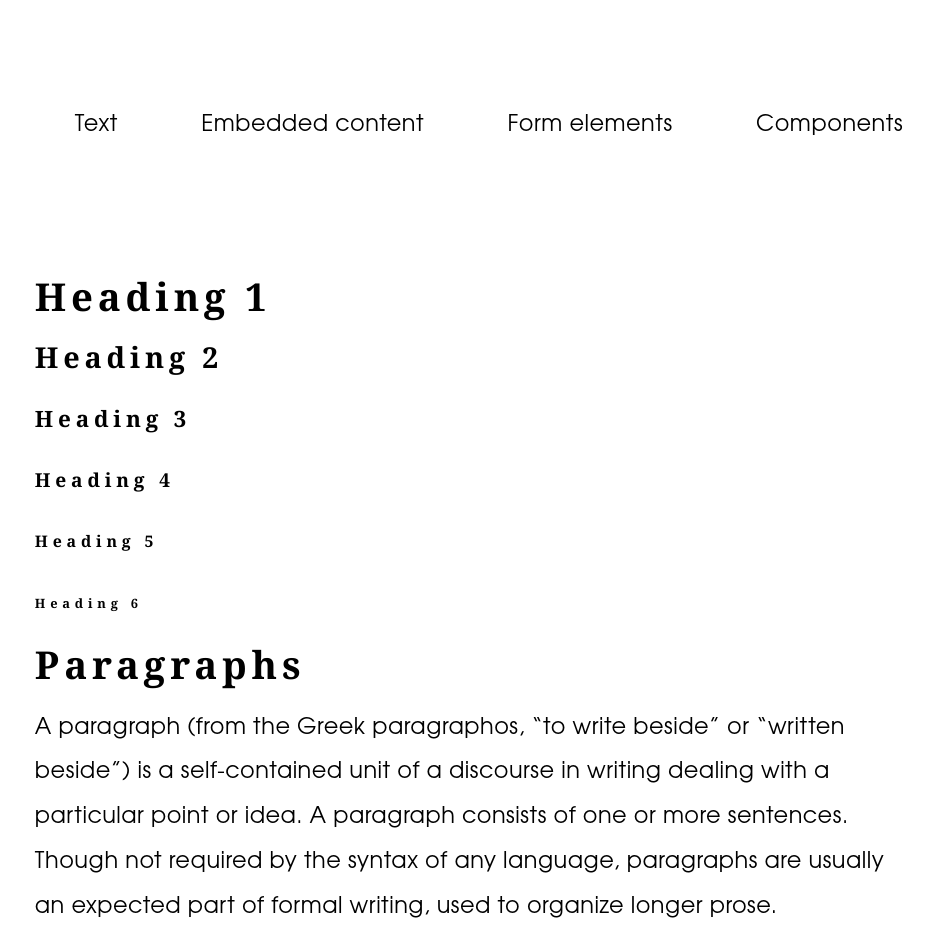
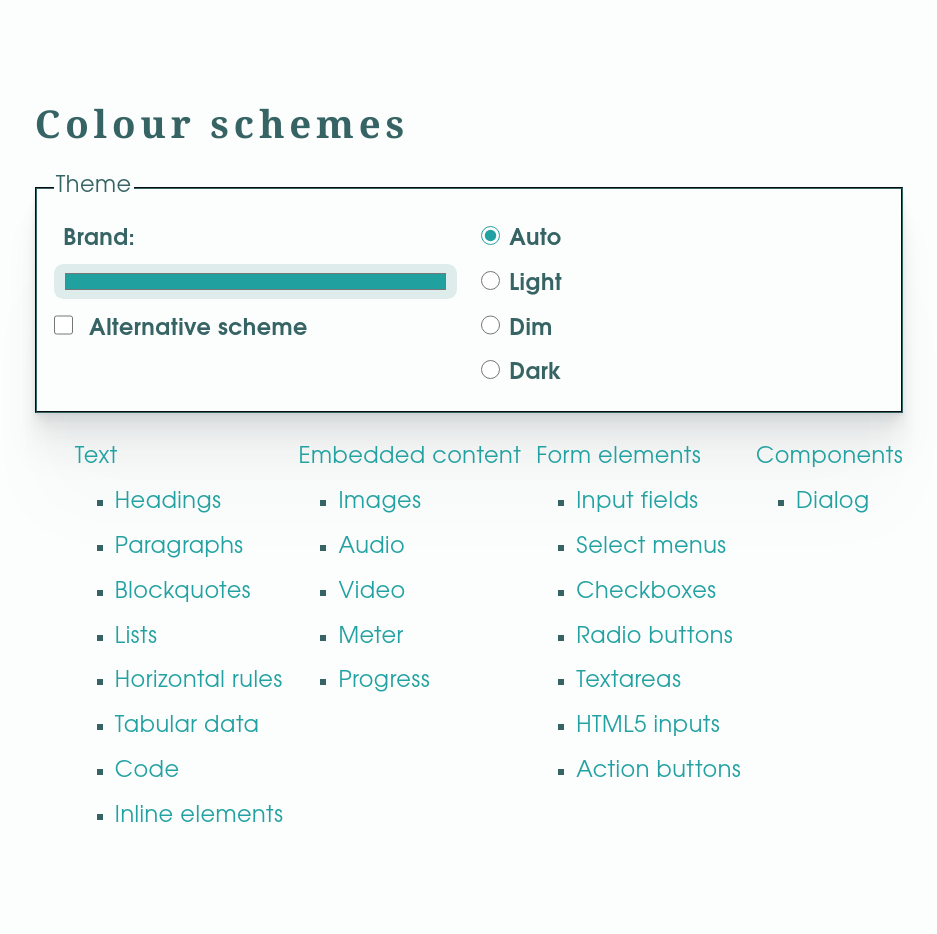
Before and after one commit to threkk/basecoat.css, a website: page dev/kitchensink.html in a window 1280 px wide. Shown: the top 934 px of the page, without its empty margins (171-1108 px from the left). Drawn offline with Linux system fonts and the light colour scheme; files that its build step writes are made by us from their sources; no server answers; files whose address does not match are found by name.

Commit message:
chore: code org

```diff
--- a/basecoat.css
+++ b/basecoat.css
@@ -1,7 +1,15 @@
-@import "./lib/_layouts.css";
-@import "./lib/_elements.css";
-@import "./lib/components/_codeblock.css";
-@import "./lib/_utilities.css";
-@import "./lib/_typography.css";
-@import "./lib/_variables.css";
-@import "./lib/colorschemes/_colorschemes.css";
+@import "./lib/_typography.css" ;
+@import "./lib/_elements.css" ;
+@import "./lib/_layouts.css" ;
+@import "./lib/_utilities.css" ;
+@import "./lib/_supporting-classes.css";
+
+/* Components */
+@import "./lib/components/_codeblock.css" ;
+
+/* Variables configuration */
+@import "./lib/_variables.css" ;
+@import "./lib/_variables.generated.css";
+/* Colorschemes */
+@import "./lib/colorschemes/_media-query.css";
+@import "./lib/colorschemes/_color-scheme.css" ;
--- a/dev/colour.html
+++ b/dev/colour.html
@@ -1,6 +1,5 @@
 <!doctype html>
 <html lang="en">
-
   <head>
     <title>Development pages</title>
     <meta charset="UTF-8" />
@@ -32,12 +31,12 @@
         background-color: var(--bc-brand);
       }
 
-    .text1 {
-      background-color: var(--bc-text1);
+      .fg1 {
+        background-color: var(--bc-fg1);
       }
 
-    .text2 {
-      background-color: var(--bc-text2);
+      .fg2 {
+        background-color: var(--bc-fg2);
       }
     </style>
   </head>
@@ -47,24 +46,56 @@
       <h1>Colour schemes</h1>
       <fieldset>
         <legend>Theme</legend>
-      <input type="color" name="brand" id="brand" value="#21A0A0" /><label for="brand">Brand</label><br />
-      <input type="radio" name="theme" id="auto" value="auto" checked="true" /><label for="auto">Auto</label>
-      <input type="radio" name="theme" id="light" value="light" /><label for="light">Light</label>
-      <input type="radio" name="theme" id="dim" value="dim" /><label for="dim">Dim</label>
-      <input type="radio" name="theme" id="dark" value="dark" /><label for="dark">Dark</label>
+        <div class="columns">
+          <p>
+            <label for="brand">Brand:</label>
+            <input type="color" name="brand" id="brand" value="#21A0A0" />
+            <input type="checkbox" name="alternative" id="alternative" />
+            <label for="alternative">Alternative scheme </label>
+          </p>
+          <ul>
+            <li>
+              <input
+                type="radio"
+                name="theme"
+                id="auto"
+                value="auto"
+                checked="true"
+              /><label for="auto">Auto</label>
+            </li>
+            <li>
+              <input type="radio" name="theme" id="light" value="light" /><label
+                for="light"
+                >Light</label
+              >
+            </li>
+            <li>
+              <input type="radio" name="theme" id="dim" value="dim" /><label
+                for="dim"
+                >Dim</label
+              >
+            </li>
+            <li>
+              <input type="radio" name="theme" id="dark" value="dark" /><label
+                for="dark"
+                >Dark</label
+              >
+            </li>
+          </ul>
+        </div>
       </fieldset>
       <article>
         <h2>Text</h2>
         <section>
-        <div class="text1">Text 1</div>
-        <div class="text2">Text 2</div>
+          <div class="fg1">Text 1</div>
+          <div class="fg2">Text 2</div>
         </section>
-      <h2>Surface</h2>
+        <h2>Surfaces</h2>
         <section>
-        <div class="surface1 shadow">Surface 1</div>
-        <div class="surface2 shadow">Surface 2</div>
-        <div class="surface3 shadow">Surface 3</div>
-        <div class="surface4 shadow">Surface 4</div>
+          <div class="scheme-1 shadow">Surface 1</div>
+          <div class="scheme-2 shadow">Surface 2</div>
+          <div class="scheme-3 shadow">Surface 3</div>
+          <div class="scheme-4 shadow">Surface 4</div>
         </section>
         <h2>Info, success, warning, error</h2>
         <section>
@@ -77,48 +108,5 @@
     </main>
   </body>
   <script type="text/javascript" src="./reload.js"></script>
-<script type="text/javascript">
-  const root = document.querySelector(":root");
-  document.getElementsByName("theme").forEach((radio) =>
-    radio.addEventListener("change", (e) => {
-      root.setAttribute("color-scheme", e.target.value);
-    }),
-  );
-
-  document.getElementById("brand").addEventListener("change", (e) => {
-    const hex = e.target.value;
-
-    // From https://css-tricks.com/converting-color-spaces-in-javascript/#aa-hex-to-hsl
-    const r = parseInt(`0x${hex[1]}${hex[2]}`) / 255;
-    const g = parseInt(`0x${hex[3]}${hex[4]}`) / 255;
-    const b = parseInt(`0x${hex[5]}${hex[6]}`) / 255;
-
-    let cmin = Math.min(r, g, b),
-      cmax = Math.max(r, g, b),
-      delta = cmax - cmin,
-      h = 0,
-      s = 0,
-      l = 0;
-
-    if (delta == 0) h = 0;
-    else if (cmax == r) h = ((g - b) / delta) % 6;
-    else if (cmax == g) h = (b - r) / delta + 2;
-    else h = (r - g) / delta + 4;
-
-    h = Math.round(h * 60);
-
-    if (h < 0) h += 360;
-
-    l = (cmax + cmin) / 2;
-    s = delta == 0 ? 0 : delta / (1 - Math.abs(2 * l - 1));
-    s = +(s * 100).toFixed(1);
-    l = +(l * 100).toFixed(1);
-
-    const root = document.querySelector(":root");
-    root.style.setProperty("--bc-brand-hue", h);
-    root.style.setProperty("--bc-brand-saturation", `${s}%`);
-    root.style.setProperty("--bc-brand-lightness", `${l}%`);
-  });
-</script>
-
+  <script type="text/javascript" src="./colour.js"></script>
 </html>
--- /dev/null
+++ b/dev/colour.js
@@ -0,0 +1,46 @@
+const root = document.querySelector(":root");
+document.getElementsByName("theme").forEach((radio) =>
+  radio.addEventListener("change", (e) => {
+    root.setAttribute("color-scheme", e.target.value);
+  }),
+);
+
+document.getElementById("alternative").addEventListener("change", (e) => {
+  const isChecked = e.target.checked;
+  if (isChecked) document.body.className = "alternative";
+  else document.body.className = "";
+});
+
+document.getElementById("brand").addEventListener("change", (e) => {
+  const hex = e.target.value;
+
+  // From https://css-tricks.com/converting-color-spaces-in-javascript/#aa-hex-to-hsl
+  const r = parseInt(`0x${hex[1]}${hex[2]}`) / 255;
+  const g = parseInt(`0x${hex[3]}${hex[4]}`) / 255;
+  const b = parseInt(`0x${hex[5]}${hex[6]}`) / 255;
+
+  let cmin = Math.min(r, g, b),
+    cmax = Math.max(r, g, b),
+    delta = cmax - cmin,
+    h = 0,
+    s = 0,
+    l = 0;
+
+  if (delta == 0) h = 0;
+  else if (cmax == r) h = ((g - b) / delta) % 6;
+  else if (cmax == g) h = (b - r) / delta + 2;
+  else h = (r - g) / delta + 4;
+
+  h = Math.round(h * 60);
+
+  if (h < 0) h += 360;
+
+  l = (cmax + cmin) / 2;
+  s = delta == 0 ? 0 : delta / (1 - Math.abs(2 * l - 1));
+  s = +(s * 100).toFixed(1);
+  l = +(l * 100).toFixed(1);
+
+  root.style.setProperty("--bc-brand-hue", h);
+  root.style.setProperty("--bc-brand-saturation", `${s}%`);
+  root.style.setProperty("--bc-brand-lightness", `${l}%`);
+});
--- a/dev/kitchensink.html
+++ b/dev/kitchensink.html
@@ -25,10 +25,6 @@
         padding: 0;
       }
       nav > ul > li > ul {
-        display: none;
-      }
-
-      nav > ul > li:hover > ul {
         display: block;
       }
     </style>
@@ -36,6 +32,48 @@
 
   <body>
     <header>
+      <h1>Colour schemes</h1>
+      <fieldset>
+        <legend>Theme</legend>
+        <div class="columns">
+          <p>
+            <label for="brand">Brand:</label>
+            <input type="color" name="brand" id="brand" value="#21A0A0" />
+            <input type="checkbox" name="alternative" id="alternative" />
+            <label for="alternative">Alternative scheme </label>
+          </p>
+          <ul>
+            <li>
+              <input
+                type="radio"
+                name="theme"
+                id="auto"
+                value="auto"
+                checked="true"
+              /><label for="auto">Auto</label>
+            </li>
+            <li>
+              <input type="radio" name="theme" id="light" value="light" /><label
+                for="light"
+                >Light</label
+              >
+            </li>
+            <li>
+              <input type="radio" name="theme" id="dim" value="dim" /><label
+                for="dim"
+                >Dim</label
+              >
+            </li>
+            <li>
+              <input type="radio" name="theme" id="dark" value="dark" /><label
+                for="dark"
+                >Dark</label
+              >
+            </li>
+          </ul>
+        </div>
+      </fieldset>
+
       <nav role="navigation">
         <ul>
           <li>
@@ -500,7 +538,12 @@ p q r s t u v w x y z { | } ~ </pre
               </li>
               <li>
                 <label for="checkbox3"
-                  ><input id="checkbox3" name="checkbox" type="checkbox" disabled />
+                  ><input
+                    id="checkbox3"
+                    name="checkbox"
+                    type="checkbox"
+                    disabled
+                  />
                   Choice C</label
                 >
               </li>
@@ -529,7 +572,13 @@ p q r s t u v w x y z { | } ~ </pre
               </li>
               <li>
                 <label for="radio3"
-                  ><input id="radio3" name="radio" type="radio" class="radio" disabled />
+                  ><input
+                    id="radio3"
+                    name="radio"
+                    type="radio"
+                    class="radio"
+                    disabled
+                  />
                   Option 3</label
                 >
               </li>
@@ -595,4 +644,5 @@ p q r s t u v w x y z { | } ~ </pre
     </main>
   </body>
   <script type="text/javascript" src="./reload.js"></script>
+  <script type="text/javascript" src="./colour.js"></script>
 </html>
--- /dev/null
+++ b/lib/_supporting-classes.css
@@ -0,0 +1,43 @@
+/* Class combinations */
+/* From https://web.dev/articles/building/a-color-scheme#accessible_colors */
+:where(.alternative) {
+  --bc-fg: var(--bc-fg1);
+  --bc-bg-main: var(--bc-bg3);
+  --bc-bg-alt: var(--bc-bg4);
+}
+
+:where(.info):not(input) {
+  background-color: var(--bc-info);
+}
+
+:where(.success):not(input) {
+  background-color: var(--bc-success);
+}
+
+:where(.warning):not(input) {
+  background-color: var(--bc-warning);
+}
+
+:where(.error):not(input) {
+  background-color: var(--bc-error);
+}
+
+:where(input.info) {
+  border: solid 2px var(--bc-info);
+}
+
+:where(input.success) {
+  border: solid 2px var(--bc-success);
+}
+
+:where(input.warning) {
+  border: solid 2px var(--bc-warning);
+}
+
+:where(input.error) {
+  border: solid 2px var(--bc-error);
+}
+
+:where(.shadow) {
+  box-shadow: var(--bc-shadow);
+}
--- a/lib/_variables.css
+++ b/lib/_variables.css
@@ -21,9 +21,48 @@
   --bc-element-spacing: 1.2rem;
   --bc-radius: 0.5rem;
 
-  /* COLOURS */
   /* Brand color: Light sea gree == hsl(180, 66%, 38%) */
   --bc-brand-hue: 180;
   --bc-brand-saturation: 66%;
   --bc-brand-lightness: 38%;
+  --bc-brand: hsl(
+    var(--bc-brand-hue),
+    var(--bc-brand-saturation),
+    var(--bc-brand-lightness)
+  );
+
+  /* fg1 matches well with bg3 and bg4 */
+  /* fg2 matches well with bg1 and bg2 */
+  --bc-fg1: hsl(var(--bc-brand-hue) var(--bc-brand-saturation) 10%);
+  --bc-fg2: hsl(var(--bc-brand-hue) 30% 30%);
+  --bc-bg1: hsl(var(--bc-brand-hue) 25% 90%);
+  --bc-bg2: hsl(var(--bc-brand-hue) 20% 99%);
+  --bc-bg3: hsl(var(--bc-brand-hue) 20% 92%);
+  --bc-bg4: hsl(var(--bc-brand-hue) 20% 85%);
+
+  --bc-bg-shadow: var(--bc-brand-hue) 10% 20%;
+  --bc-shadow-strength: 0.02;
+
+  --bc-info: hsl(203 var(--bc-brand-saturation) 75%);
+  --bc-success: hsl(120 var(--bc-brand-saturation) 75%);
+  --bc-warning: hsl(40 var(--bc-brand-saturation) 75%);
+  --bc-error: hsl(2 var(--bc-brand-saturation) 75%);
+
+  /* Semantic variables */
+  --bc-fg: var(--bc-fg2);
+  --bc-bg-main: var(--bc-bg2);
+  --bc-bg-alt: var(--bc-bg1);
+
+  --bc-link: var(--bc-brand);
+  --bc-shadow: 0 2.8px 2.2px
+      hsl(var(--bc-bg-shadow) / calc(var(--bc-shadow-strength) + 0.03)),
+    0 6.7px 5.3px
+      hsl(var(--bc-bg-shadow) / calc(var(--bc-shadow-strength) + 0.01)),
+    0 12.5px 10px
+      hsl(var(--bc-bg-shadow) / calc(var(--bc-shadow-strength) + 0.02)),
+    0 22.3px 17.9px
+      hsl(var(--bc-bg-shadow) / calc(var(--bc-shadow-strength) + 0.02)),
+    0 41.8px 33.4px
+      hsl(var(--bc-bg-shadow) / calc(var(--bc-shadow-strength) + 0.03)),
+    0 100px 80px hsl(var(--bc-bg-shadow) / var(--bc-shadow-strength));
 }
--- a/lib/_variables.generated.css
+++ b/lib/_variables.generated.css
@@ -1,12 +1,9 @@
 :root {
-/* COMPUTED VARIABLES */
+  /* COMPUTED VARIABLES */
   /* Used for automatic light/dark/dim theme creation */
   /* Do not touch unless you know what you are doing */
-  /* Dark and dim variations */
-  --bc-brand-saturation-dark: calc(var(--bc-brand-saturation) / 2);
-  --bc-brand-lightness-dark: calc(var(--bc-brand-lightness) / 1.5);
-  --bc-brand-saturation-dim: calc(var(--bc-brand-saturation) / 1.25);
-  --bc-brand-lightness-dim: calc(var(--bc-brand-lightness) / 1.25);
+  /* Loosely based on https://web.dev/articles/building/a-color-scheme */
+  /* and https://unifyned.com/colors.html */
 
   /* Light scheme */
   --bc-brand-light: hsl(
@@ -24,6 +21,17 @@
   --bc-bg-shadow-light: var(--bc-brand-hue) 10% 20%;
   --bc-shadow-strength-light: 0.02;
 
+  --bc-info-light: hsl(203 var(--bc-brand-saturation) 75%);
+  --bc-success-light: hsl(120 var(--bc-brand-saturation) 75%);
+  --bc-warning-light: hsl(40 var(--bc-brand-saturation) 75%);
+  --bc-error-light: hsl(2 var(--bc-brand-saturation) 75%);
+
+  /* DARK AND DIM VARIATIONS */
+  --bc-brand-saturation-dark: calc(var(--bc-brand-saturation) / 2);
+  --bc-brand-lightness-dark: calc(var(--bc-brand-lightness) / 1.5);
+  --bc-brand-saturation-dim: calc(var(--bc-brand-saturation) / 1.25);
+  --bc-brand-lightness-dim: calc(var(--bc-brand-lightness) / 1.25);
+
   /* Dark scheme */
   --bc-brand-dark: hsl(
     var(--bc-brand-hue) var(--bc-brand-saturation-dark)
@@ -32,13 +40,18 @@
   --bc-fg1-dark: hsl(var(--bc-brand-hue) var(--bc-brand-saturation) 95%);
   --bc-fg2-dark: hsl(var(--bc-brand-hue) 5% 65%);
 
-  --bc-bg1-dark: hsl(var(--bc-brand-hue) 10% 10%);
-  --bc-bg2-dark: hsl(var(--bc-brand-hue) 10% 15%);
-  --bc-bg3-dark: hsl(var(--bc-brand-hue) 5% 20%);
-  --bc-bg4-dark: hsl(var(--bc-brand-hue) 5% 25%);
+  --bc-bg1-dark: hsl(var(--bc-brand-hue) 10% 15%);
+  --bc-bg2-dark: hsl(var(--bc-brand-hue) 10% 20%);
+  --bc-bg3-dark: hsl(var(--bc-brand-hue) 5% 25%);
+  --bc-bg4-dark: hsl(var(--bc-brand-hue) 5% 30%);
 
-  --bc-bg-shadow-dark: var(--bc-brand-hue) 50% 3%;
+  --bc-bg-shadow-dark: var(--bc-brand-hue) 50% 8%;
   --bc-shadow-strength-dark: 0.8;
+
+  --bc-info-dark: hsl(203 var(--bc-brand-saturation-dark) 30%);
+  --bc-success-dark: hsl(120 var(--bc-brand-saturation-dark) 30%);
+  --bc-warning-dark: hsl(40 var(--bc-brand-saturation-dark) 30%);
+  --bc-error-dark: hsl(2 var(--bc-brand-saturation-dark) 30%);
 
   /* Dim scheme */
   --bc-brand-dim: hsl(
@@ -48,12 +61,16 @@
   --bc-fg1-dim: hsl(var(--bc-brand-hue) 15% 75%);
   --bc-fg2-dim: hsl(var(--bc-brand-hue) 10% 61%);
 
-  --bc-bg1-dim: hsl(var(--bc-brand-hue) 10% 20%);
-  --bc-bg2-dim: hsl(var(--bc-brand-hue) 10% 25%);
-  --bc-bg3-dim: hsl(var(--bc-brand-hue) 5% 30%);
-  --bc-bg4-dim: hsl(var(--bc-brand-hue) 5% 35%);
+  --bc-bg1-dim: hsl(var(--bc-brand-hue) 10% 25%);
+  --bc-bg2-dim: hsl(var(--bc-brand-hue) 10% 30%);
+  --bc-bg3-dim: hsl(var(--bc-brand-hue) 5% 35%);
+  --bc-bg4-dim: hsl(var(--bc-brand-hue) 5% 40%);
 
-  --bc-bg-shadow-dim: var(--bc-brand-hue) 30% 13%;
+  --bc-bg-shadow-dim: var(--bc-brand-hue) 30% 16%;
   --bc-shadow-strength-dim: 0.2;
 
+  --bc-info-dim: hsl(203 var(--bc-brand-saturation-dim) 40%);
+  --bc-success-dim: hsl(120 var(--bc-brand-saturation-dim) 40%);
+  --bc-warning-dim: hsl(40 var(--bc-brand-saturation-dim) 40%);
+  --bc-error-dim: hsl(2 var(--bc-brand-saturation-dim) 40%);
 }
--- a/lib/colorschemes/_classes.css
+++ /dev/null
@@ -1,73 +0,0 @@
-/* Other variables */
-:where(:root) {
-  --bc-link: var(--bc-brand);
-  --bc-shadow: 0 2.8px 2.2px
-      hsl(var(--bc-bg-shadow) / calc(var(--bc-shadow-strength) + 0.03)),
-    0 6.7px 5.3px
-      hsl(var(--bc-bg-shadow) / calc(var(--bc-shadow-strength) + 0.01)),
-    0 12.5px 10px
-      hsl(var(--bc-bg-shadow) / calc(var(--bc-shadow-strength) + 0.02)),
-    0 22.3px 17.9px
-      hsl(var(--bc-bg-shadow) / calc(var(--bc-shadow-strength) + 0.02)),
-    0 41.8px 33.4px
-      hsl(var(--bc-bg-shadow) / calc(var(--bc-shadow-strength) + 0.03)),
-    0 100px 80px hsl(var(--bc-bg-shadow) / var(--bc-shadow-strength));
-}
-
-/* Class combinations */
-/* From https://web.dev/articles/building/a-color-scheme#accessible_colors */
-:where(.scheme-1) {
-  background-color: var(--bc-bg1);
-  color: var(--bc-fg2);
-}
-
-:where(.scheme-2) {
-  background-color: var(--bc-bg2);
-  color: var(--bc-fg2);
-}
-
-:where(.scheme-3) {
-  background-color: var(--bc-bg3);
-  color: var(--bc-fg1);
-}
-
-:where(.scheme-4) {
-  background-color: var(--bc-bg4);
-  color: var(--bc-fg1);
-}
-
-:where(.info):not(input) {
-  background-color: var(--bc-info);
-}
-
-:where(.success):not(input) {
-  background-color: var(--bc-success);
-}
-
-:where(.warning):not(input) {
-  background-color: var(--bc-warning);
-}
-
-:where(.error):not(input) {
-  background-color: var(--bc-error);
-}
-
-:where(input.info) {
-  border: solid 2px var(--bc-info);
-}
-
-:where(input.success) {
-  border: solid 2px var(--bc-success);
-}
-
-:where(input.warning) {
-  border: solid 2px var(--bc-warning);
-}
-
-:where(input.error) {
-  border: solid 2px var(--bc-error);
-}
-
-:where(.shadow) {
-  box-shadow: var(--bc-shadow);
-}
--- a/lib/colorschemes/_color-scheme.css
+++ b/lib/colorschemes/_color-scheme.css
@@ -1,5 +1,5 @@
 /* Colour scheme overwrite */
-[color-scheme="light"] {
+[color-scheme="light"], :where(.light) {
   color-scheme: light;
 
   --bc-brand: var(--bc-brand-light);
@@ -12,55 +12,36 @@
   --bc-bg-shadow: var(--bc-bg-shadow-light);
   --bc-shadow-strength: var(--bc-shadow-strength-light);
 
-  /* Default scheme */
-  --bc-fg: var(--bc-fg2);
-  --bc-bg-main: var(--bc-bg2);
-  --bc-bg-alt: var(--bc-bg1);
-
-  & .alternative {
-    --bc-fg: var(--bc-fg1);
-    --bc-bg-main: var(--bc-bg3);
-    --bc-bg-alt: var(--bc-bg4);
-  }
-
-  --bc-info: hsl(203 var(--bc-brand-saturation) 75%);
-  --bc-success: hsl(120 var(--bc-brand-saturation) 75%);
-  --bc-warning: hsl(40 var(--bc-brand-saturation) 75%);
-  --bc-error: hsl(2 var(--bc-brand-saturation) 75%);
+  --bc-info: var(--bc-info-light);
+  --bc-success: var(--bc-success-light);
+  --bc-warning: var(--bc-warning-light);
+  --bc-error: var(--bc-error-light);
 }
 
-[color-scheme="dim"] {
+[color-scheme="dim"], :where(.dim) {
   color-scheme: dark;
 
-  --bc-brand: var(--bc-brand-dim);
-  --bc-fg1: var(--bc-fg1-dim);
-  --bc-fg2: var(--bc-fg2-dim);
-  --bc-bg1: var(--bc-bg1-dim);
-  --bc-bg2: var(--bc-bg2-dim);
-  --bc-bg3: var(--bc-bg3-dim);
-  --bc-bg4: var(--bc-bg4-dim);
-  --bc-bg-shadow: var(--bc-bg-shadow-dim);
-  --bc-shadow-strength: var(--bc-shadow-strength-dim);
+  --bc-brand: var(--bc-brand-dim, var(--bc-brand-dark));
+  --bc-fg1: var(--bc-fg1-dim, var(--bc-fg1-dark));
+  --bc-fg2: var(--bc-fg2-dim, var(--bc-fg2-dark));
+  --bc-bg1: var(--bc-bg1-dim, var(--bc-bg1-dark));
+  --bc-bg2: var(--bc-bg2-dim, var(--bc-bg2-dark));
+  --bc-bg3: var(--bc-bg3-dim, var(--bc-bg3-dark));
+  --bc-bg4: var(--bc-bg4-dim, var(--bc-bg4-dark));
+  --bc-bg-shadow: var(--bc-bg-shadow-dim, var(--bc-bg-shadow-dark));
+  --bc-shadow-strength: var(
+    --bc-shadow-strength-dim,
+    var(--bc-shadow-strength-dark)
+  );
 
-  /* Default scheme */
-  --bc-fg: var(--bc-fg2);
-  --bc-bg-main: var(--bc-bg1);
-  --bc-bg-alt: var(--bc-bg2);
-
-  & .alternative {
-    --bc-fg: var(--bc-fg1);
-    --bc-bg-main: var(--bc-bg3);
-    --bc-bg-alt: var(--bc-bg4);
-  }
-
-  --bc-info: hsl(203 var(--bc-brand-saturation-dim) 40%);
-  --bc-success: hsl(120 var(--bc-brand-saturation-dim) 40%);
-  --bc-warning: hsl(40 var(--bc-brand-saturation-dim) 40%);
-  --bc-error: hsl(2 var(--bc-brand-saturation-dim) 40%);
+  --bc-info: var(--bc-info-dim);
+  --bc-success: var(--bc-success-dim);
+  --bc-warning: var(--bc-warning-dim);
+  --bc-error: var(--bc-error-dim);
 }
 
 /* Dark */
-[color-scheme="dark"] {
+[color-scheme="dark"], :where(.dark) {
   color-scheme: dark;
 
   --bc-brand: var(--bc-brand-dark);
@@ -73,19 +54,8 @@
   --bc-bg-shadow: var(--bc-bg-shadow-dark);
   --bc-shadow-strength: var(--bc-shadow-strength-dark);
 
-  /* Default scheme */
-  --bc-fg: var(--bc-fg2);
-  --bc-bg-main: var(--bc-bg1);
-  --bc-bg-alt: var(--bc-bg2);
-
-  & .alternative {
-    --bc-fg: var(--bc-fg1);
-    --bc-bg-main: var(--bc-bg3);
-    --bc-bg-alt: var(--bc-bg4);
-  }
-
-  --bc-info: hsl(203 var(--bc-brand-saturation-dark) 30%);
-  --bc-success: hsl(120 var(--bc-brand-saturation-dark) 30%);
-  --bc-warning: hsl(40 var(--bc-brand-saturation-dark) 30%);
-  --bc-error: hsl(2 var(--bc-brand-saturation-dark) 30%);
+  --bc-info: var(--bc-info-dark);
+  --bc-success: var(--bc-success-dark);
+  --bc-warning: var(--bc-warning-dark);
+  --bc-error: var(--bc-error-dark);
 }
--- a/lib/colorschemes/_media-query.css
+++ b/lib/colorschemes/_media-query.css
@@ -12,53 +12,31 @@
     --bc-bg-shadow: var(--bc-bg-shadow-light);
     --bc-shadow-strength: var(--bc-shadow-strength-light);
 
-    /* Default scheme */
-    --bc-fg: var(--bc-fg2);
-    --bc-bg-main: var(--bc-bg2);
-    --bc-bg-alt: var(--bc-bg1);
-
-    /* Loosely based on https://unifyned.com/colors.html */
-    --bc-info: hsl(203 var(--bc-brand-saturation) 75%);
-    --bc-success: hsl(120 var(--bc-brand-saturation) 75%);
-    --bc-warning: hsl(40 var(--bc-brand-saturation) 75%);
-    --bc-error: hsl(2 var(--bc-brand-saturation) 75%);
-  }
-
-  .alternative {
-    --bc-fg: var(--bc-fg1);
-    --bc-bg-main: var(--bc-bg3);
-    --bc-bg-alt: var(--bc-bg4);
+    --bc-info: var(--bc-info-light);
+    --bc-success: var(--bc-success-light);
+    --bc-warning: var(--bc-warning-light);
+    --bc-error: var(--bc-error-light);
   }
 }
-/* Dim */
+
 /* Default color scheme when dark is dimmed dark rather than true dark */
 @media (prefers-color-scheme: dark) {
   :root {
     color-scheme: dark;
 
-    --bc-brand: var(--bc-brand-dim);
-    --bc-fg1: var(--bc-fg1-dim);
-    --bc-fg2: var(--bc-fg2-dim);
-    --bc-bg1: var(--bc-bg1-dim);
-    --bc-bg2: var(--bc-bg2-dim);
-    --bc-bg3: var(--bc-bg3-dim);
-    --bc-bg4: var(--bc-bg4-dim);
-    --bc-bg-shadow: var(--bc-bg-shadow-dim);
-    --bc-shadow-strength: var(--bc-shadow-strength-dim);
+    --bc-brand: var(--bc-brand-dim, var(--bc-brand-dark));
+    --bc-fg1: var(--bc-fg1-dim, var(--bc-fg1-dark));
+    --bc-fg2: var(--bc-fg2-dim, var(--bc-fg2-dark));
+    --bc-bg1: var(--bc-bg1-dim, var(--bc-bg1-dark));
+    --bc-bg2: var(--bc-bg2-dim, var(--bc-bg2-dark));
+    --bc-bg3: var(--bc-bg3-dim, var(--bc-bg3-dark));
+    --bc-bg4: var(--bc-bg4-dim, var(--bc-bg4-dark));
+    --bc-bg-shadow: var(--bc-bg-shadow-dim, var(--bc-bg-shadow-dark));
+    --bc-shadow-strength: var(--bc-shadow-strength-dim, var(--bc-shadow-strength-dark));
 
-    /* Default scheme */
-    --bc-fg: var(--bc-fg2);
-    --bc-bg-main: var(--bc-bg1);
-    --bc-bg-alt: var(--bc-bg2);
-
-    --bc-info: hsl(203 var(--bc-brand-saturation-dim) 30%);
-    --bc-success: hsl(120 var(--bc-brand-saturation-dim) 30%);
-    --bc-warning: hsl(40 var(--bc-brand-saturation-dim) 30%);
-    --bc-error: hsl(2 var(--bc-brand-saturation-dim) 30%);
-  }
-  .alternative {
-    --bc-fg: var(--bc-fg1);
-    --bc-bg-main: var(--bc-bg3);
-    --bc-bg-alt: var(--bc-bg4);
+    --bc-info: var(--bc-info-dim);
+    --bc-success: var(--bc-success-dim);
+    --bc-warning: var(--bc-warning-dim);
+    --bc-error: var(--bc-error-dim);
   }
 }
--- a/package.json
+++ b/package.json
@@ -8,8 +8,5 @@
   "devDependencies": {
     "esbuild": "^0.18.3"
   },
-  "dependencies": {
-    "open-props": "^1.6.5",
-    "sanitize.css": "^13.0.0"
-  }
+  "dependencies": {}
 }
```
Also changed, not shown: lib/_elements.css, lib/_typography.css. Lines whose indentation alone changed are shown as unchanged.
